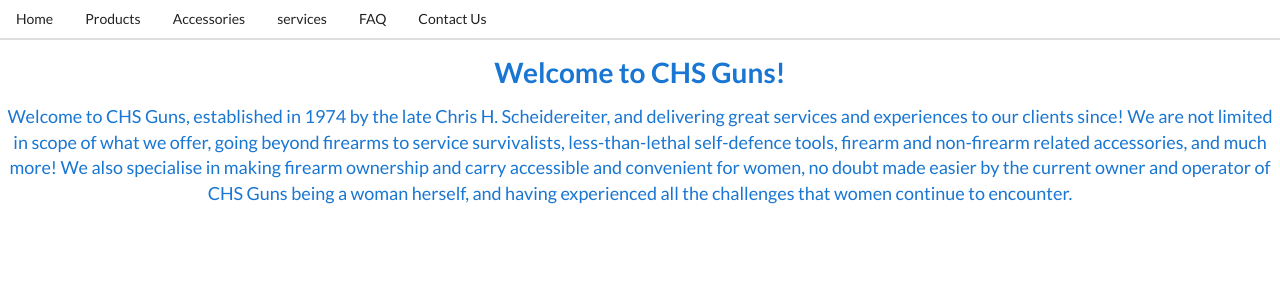
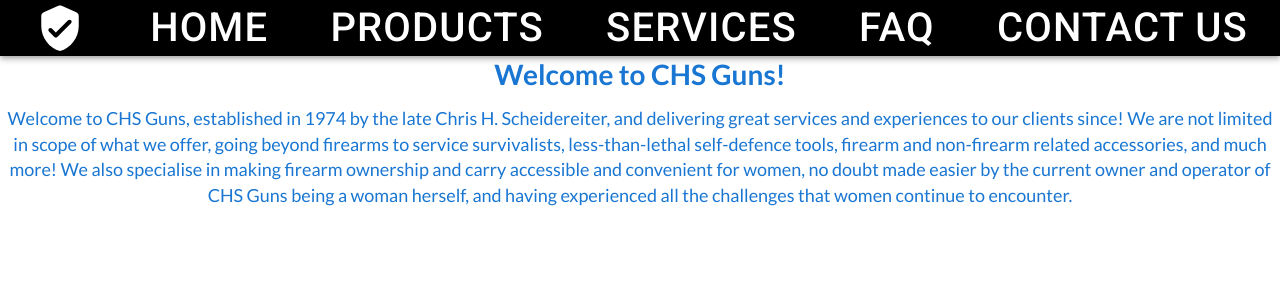
Before and after one commit to DecimaZA/chs-guns, a React (Create React App) app: page / in a window 1280 px wide. Shown: the top 300 px of the page. Built offline with nearby package versions, Linux system fonts and the light colour scheme; what google-maps-react would draw is missing.

Commit message:
Added AppBar and linked functionality

```diff
--- a/public/index.html
+++ b/public/index.html
@@ -12,6 +12,7 @@
     <link rel="apple-touch-icon" href="%PUBLIC_URL%/logo192.png" />
     <link rel="stylesheet" href="https://cdnjs.cloudflare.com/ajax/libs/semantic-ui/2.4.1/semantic.min.css" />
     <Link rel="stylesheet" href="https://fonts.googleapis.com/css?family=Roboto:300,400,500,700&display=swap" />
+    <link rel="stylesheet" href="https://fonts.googleapis.com/icon?family=Material+Icons" />
     <!--
       manifest.json provides metadata used when your web app is installed on a
       user's mobile device or desktop. See https://developers.google.com/web/fundamentals/web-app-manifest/
--- a/src/components/Header.js
+++ b/src/components/Header.js
@@ -1,28 +1,38 @@
 import React from "react";
 import Link from "./Link";
+//Material-UI imports
+import AppBar from "@material-ui/core/AppBar";
+import Toolbar from "material-ui/Toolbar";
+import VerifiedUserRoundedIcon from '@material-ui/icons/VerifiedUserRounded';
+import MuiThemeProvider from 'material-ui/styles/MuiThemeProvider';
+import { Typography, Button } from "@material-ui/core";
 
 const Header = () => {
     return (
-        <div className="ui secondary pointing menu">
-            <Link href='/' className="item">
+        <MuiThemeProvider>
+            <AppBar position="static" color="primary" >
+                <Toolbar style={{backgroundColor: "black"}}>
+                    <Link href='/'>
+                        <VerifiedUserRoundedIcon edge="start" style={{ fontSize: 50, margin: 3 }} />
+                    </Link>
+                        <Link href='/'>
                             Home
                         </Link>
-            <Link href='/products' className="item">
+                        <Link href='/products'>
                             Products
                         </Link>
-            <Link href='/accessories' className="item">
-                Accessories
+                        <Link href='/services'>
+                            Services
                         </Link>
-            <Link href='/services' className="item">
-                services
-            </Link>
-            <Link href='/faq' className="item">
+                        <Link href='/faq'>
                             FAQ
                         </Link>
-            <Link href='/contact' className="item">
+                        <Link href='/contact'>
                             Contact Us
                         </Link>
-        </div>
+                </Toolbar>
+            </AppBar>
+        </MuiThemeProvider>
     );
 };
 
--- a/src/components/Link.js
+++ b/src/components/Link.js
@@ -1,6 +1,7 @@
 import React from "react";
+import { Button } from "@material-ui/core";
 
-const Link = ({ className, href, children }) => {
+const Link = ({ href, children }) => {
     const onHeaderClick = (event) => {
         event.preventDefault();
         window.history.pushState({}, '', href);
@@ -9,14 +10,17 @@ const Link = ({ className, href, children }) => {
         window.dispatchEvent(navEvent);
     };
 
-    return <a
-        onClick={onHeaderClick}
-        className={className}
-        href={href}
-        children={children}
-    >
+    return (
+        <Button
+            style={{ fontSize: 40, color: "#ffffff" }}
+            onClick={onHeaderClick}
 
-    </a>
+            href={href}
+            children={children}
+        >
+
+        </Button>
+    )
 };
 
 export default Link;
```
Also changed, not shown: package.json (+6 -1 lines), src/components/App.js (+6 -2 lines), src/components/core-components/BrandHeader.js (deleted, +0 -7 lines), src/components/styles.js (added, +15 -0 lines), 1 other file (tests, documents, lock files or other folders). Lines whose indentation alone changed are shown as unchanged.
